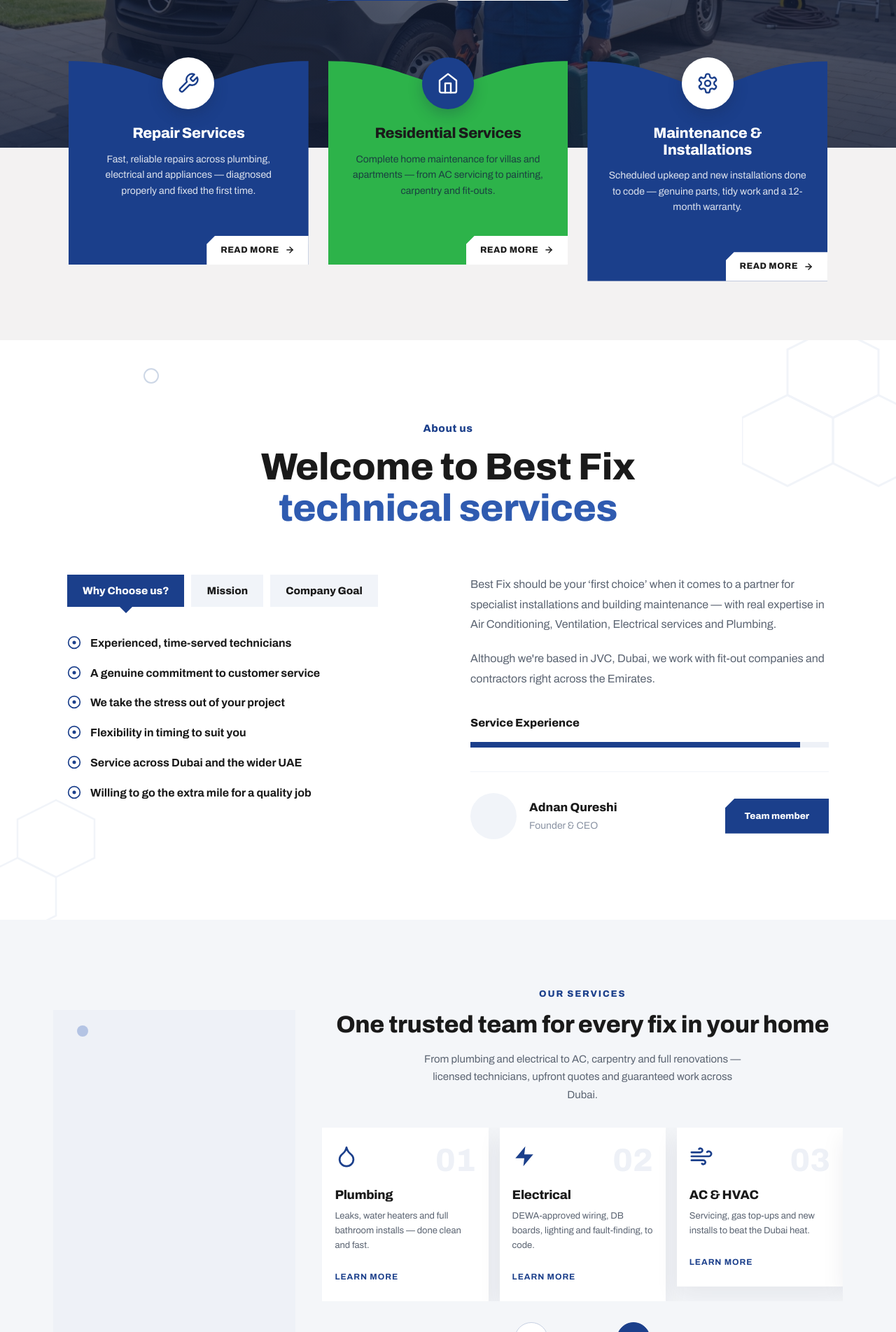
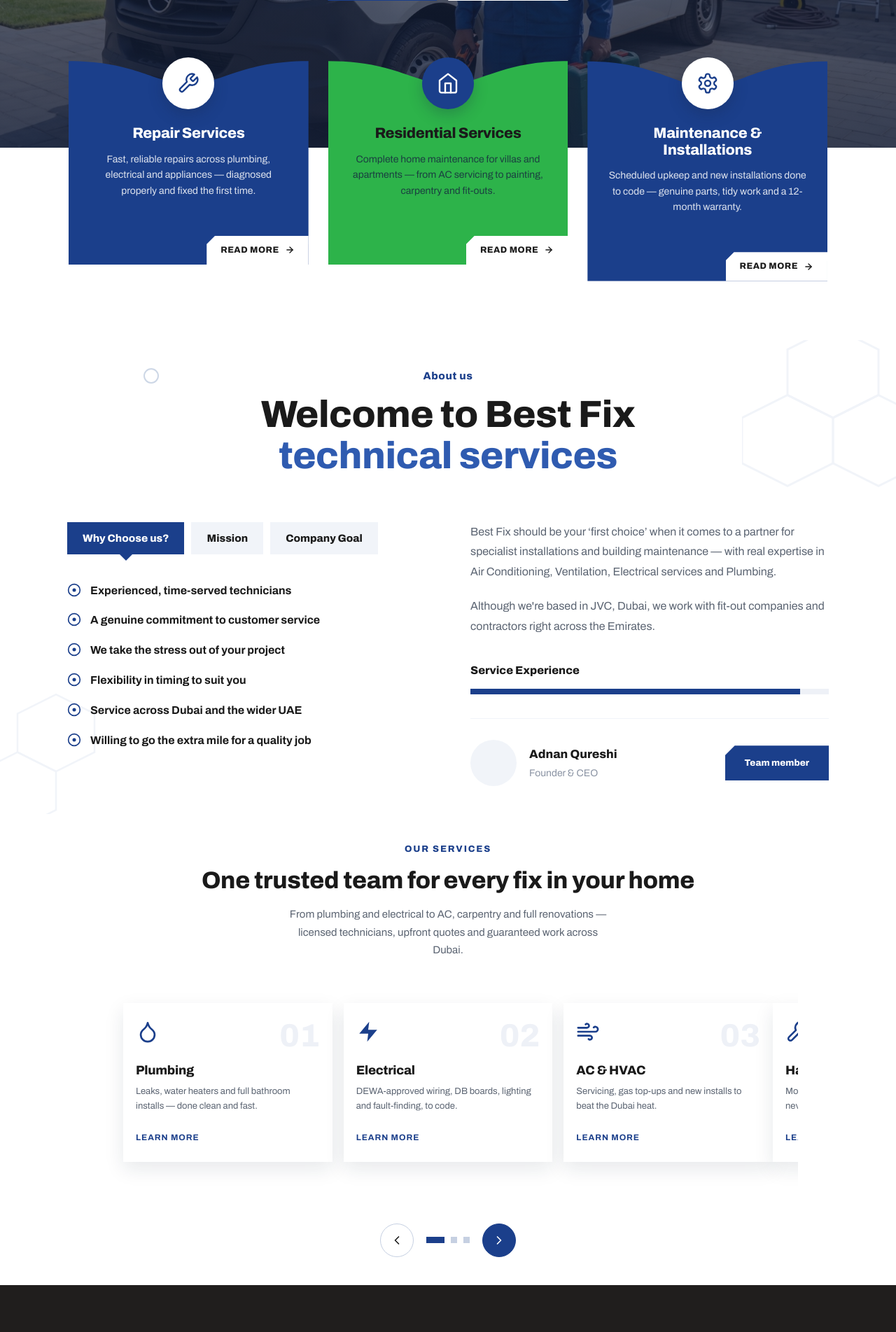
Before and after one commit to Shakeeb871/bestfixit-ae, a Flask app: page / in a window 1280 px wide. Shown: the part 636-2539 px from the top of the page at 70% size. Run offline with Flask 3, Linux system fonts and the light colour scheme; some web fonts are replaced.

Commit message:
White section backgrounds, tighter 5vh spacing, fixed card shadows
- Remove the light-grey section backgrounds (hero + services) -> clean white.
- Reduce About and Services vertical padding to 5vh so sections sit closer.
- Fix the Our-Services card shadows being clipped by the carousel's
  overflow:hidden — add breathing room and give the cards a soft base shadow
  plus a smooth lift-and-shadow on hover (no longer cut on any side).
- Remove the empty "repair person photo" placeholder column so the services
  section is clean, centered and full-width.

Co-Authored-By: Claude Opus 4.8 <noreply@anthropic.com>
Claude-Session: https://claude.ai/code/session_016tDyNJwNLGHkf9e7t3iXBH

```diff
--- a/templates/index.html
+++ b/templates/index.html
@@ -47,6 +47,11 @@
 .svc-link:hover .arw{opacity:1; transform:translateX(0); animation:svcArrow .9s ease-in-out infinite;}
 @keyframes svcArrow{0%{transform:translateX(-6px); opacity:0;} 25%{opacity:1;} 75%{opacity:1;} 100%{transform:translateX(9px); opacity:0;}}
 @media (prefers-reduced-motion: reduce){.svc-link:hover .arw{animation:none; opacity:1; transform:none;}}
+</style>
+<style id="svc-card-style">
+.svc-card{ box-shadow:0 10px 26px rgba(22,35,63,.10); transition:transform .28s ease, box-shadow .28s ease; }
+.svc-card:hover{ transform:translateY(-6px); box-shadow:0 18px 42px rgba(22,35,63,.17); }
+@media (prefers-reduced-motion: reduce){ .svc-card:hover{ transform:none; } }
 </style>
 </head>
 <body>
@@ -446,7 +451,7 @@ details[open] .bf-faq-chev{ transform:rotate(180deg); }
 
 <!-- ═══════════════ HERO (reference-style) ═══════════════ -->
 
-<section id="top" data-screen-label="Hero" style="position:relative; background:#f3f2f2;">
+<section id="top" data-screen-label="Hero" style="position:relative; background:#fff;">
   <div style="position:relative; overflow:hidden;">
     <!-- background photo -->
     <div style="position:absolute; inset:0; z-index:0;">
@@ -497,7 +502,7 @@ details[open] .bf-faq-chev{ transform:rotate(180deg); }
   </div>
 </section>
 
-<section id="about" data-screen-label="About" style="position:relative; padding:clamp(72px,9vw,120px) 0; background:#fff; overflow:hidden;">
+<section id="about" data-screen-label="About" style="position:relative; padding:5vh 0; background:#fff; overflow:hidden;">
   <!-- faint geometric decorations -->
   <svg aria-hidden="true" width="260" height="260" viewBox="0 0 120 120" style="position:absolute; top:-30px; right:-40px; color:#f1f4f9; z-index:0;" fill="none" stroke="currentColor" stroke-width="1.4"><path d="M30 20 60 5 90 20 90 50 60 65 30 50Z"></path><path d="M60 65 90 50 120 65 120 95 90 110 60 95Z"></path><path d="M0 65 30 50 60 65 60 95 30 110 0 95Z"></path></svg>
   <svg aria-hidden="true" width="220" height="220" viewBox="0 0 120 120" style="position:absolute; bottom:-40px; left:-30px; color:#f1f4f9; z-index:0;" fill="none" stroke="currentColor" stroke-width="1.4"><path d="M30 20 60 5 90 20 90 50 60 65 30 50Z"></path><path d="M0 65 30 50 60 65 60 95 30 110 0 95Z"></path></svg>
@@ -559,24 +564,18 @@ details[open] .bf-faq-chev{ transform:rotate(180deg); }
   </div>
 </section>
 
-<section id="services" data-screen-label="Services" style="position:relative; padding:clamp(60px,7.5vw,104px) 0; background:#f4f6f9; overflow:hidden;">
+<section id="services" data-screen-label="Services" style="position:relative; padding:5vh 0; background:#fff; overflow:hidden;">
   <div style="max-width:1240px; margin:0 auto; padding:0 clamp(20px,5vw,56px); display:flex; flex-wrap:wrap; gap:clamp(28px,3vw,48px); align-items:center;">
-    <div data-reveal="" style="position:relative; flex:1 1 260px; min-width:0; max-width:34%;">
-      <span aria-hidden="true" style="position:absolute; top:22px; left:34px; width:16px; height:16px; border-radius:50%; background:#b4c4e4; z-index:2;"></span>
-      <div style="position:relative; aspect-ratio:3/4; background:#eef1f7;">
-        <image-slot id="bf-svc-hero" shape="rect" fit="cover" placeholder="Repair person photo"></image-slot>
-      </div>
-    </div>
-    <div data-reveal="" style="flex:2.6 1 520px; min-width:0;">
+    <div data-reveal="" style="flex:1 1 100%; min-width:0; max-width:1000px; margin:0 auto;">
       <div style="text-align:center; margin-bottom:34px;">
         <div style="font-family:var(--font-heading); font-weight:800; font-size:13px; letter-spacing:.14em; text-transform:uppercase; color:#1b3f8b; margin-bottom:14px;">Our Services</div>
         <h2 style="font-family:var(--font-heading); font-weight:800; font-size:clamp(24px,2.8vw,34px); line-height:1.2; letter-spacing:-.01em; margin:0; color:#1a1a1a;">One trusted team for every fix in your home</h2>
         <p style="font-size:15px; line-height:1.7; margin:16px auto 0; max-width:54ch; color:#5b6472;">From plumbing and electrical to AC, carpentry and full renovations — licensed technicians, upfront quotes and guaranteed work across Dubai.</p>
       </div>
-      <div style="overflow:hidden;">
+      <div style="overflow:hidden; padding:28px 36px 58px;">
         <div data-svc-track="" style="display:flex; transition:transform .55s cubic-bezier(.4,0,.2,1);">
       <div style="min-width:100%; display:grid; grid-template-columns:repeat(3,minmax(0,1fr)); gap:16px; align-items:start;">
-        <div style="position:relative; min-width:0; background:#fff; padding:24px 18px; box-shadow:0 12px 32px rgba(22,35,63,.07);">
+        <div class="svc-card" style="position:relative; min-width:0; background:#fff; padding:24px 18px;">
           <div style="display:flex; align-items:flex-start; justify-content:space-between;">
             <svg width="34" height="34" viewBox="0 0 24 24" fill="none" stroke="#1b3f8b" stroke-width="1.9" stroke-linecap="round" stroke-linejoin="round"><path d="M12 22a7 7 0 0 0 7-7c0-2-1-3.9-3-5.5s-3.5-4-4-6.5c-.5 2.5-2 4.9-4 6.5C6 11.1 5 13 5 15a7 7 0 0 0 7 7z"></path></svg>
             <span style="font-family:var(--font-heading); font-weight:800; font-size:46px; line-height:1; color:#eef1f7;">01</span>
@@ -585,7 +584,7 @@ details[open] .bf-faq-chev{ transform:rotate(180deg); }
           <p style="font-size:13px; line-height:1.6; margin:0 0 22px; color:#5b6472;">Leaks, water heaters and full bathroom installs — done clean and fast.</p>
           <a href="#contact" class="svc-link">Learn More <span class="arw"><svg width="15" height="15" viewBox="0 0 24 24" fill="none" stroke="currentColor" stroke-width="2.6" stroke-linecap="round" stroke-linejoin="round"><path d="M5 12h14"></path><path d="m12 5 7 7-7 7"></path></svg></span></a>
         </div>
-        <div style="position:relative; min-width:0; background:#fff; padding:24px 18px; box-shadow:0 12px 32px rgba(22,35,63,.07);">
+        <div class="svc-card" style="position:relative; min-width:0; background:#fff; padding:24px 18px;">
           <div style="display:flex; align-items:flex-start; justify-content:space-between;">
             <svg width="34" height="34" viewBox="0 0 24 24" fill="none" stroke="#1b3f8b" stroke-width="1.9" stroke-linecap="round" stroke-linejoin="round"><polygon points="13 2 3 14 12 14 11 22 21 10 12 10 13 2" fill="#1b3f8b" stroke="none"></polygon></svg>
             <span style="font-family:var(--font-heading); font-weight:800; font-size:46px; line-height:1; color:#eef1f7;">02</span>
@@ -594,7 +593,7 @@ details[open] .bf-faq-chev{ transform:rotate(180deg); }
           <p style="font-size:13px; line-height:1.6; margin:0 0 22px; color:#5b6472;">DEWA-approved wiring, DB boards, lighting and fault-finding, to code.</p>
           <a href="#contact" class="svc-link">Learn More <span class="arw"><svg width="15" height="15" viewBox="0 0 24 24" fill="none" stroke="currentColor" stroke-width="2.6" stroke-linecap="round" stroke-linejoin="round"><path d="M5 12h14"></path><path d="m12 5 7 7-7 7"></path></svg></span></a>
         </div>
-        <div style="position:relative; min-width:0; background:#fff; padding:24px 18px; box-shadow:0 12px 32px rgba(22,35,63,.07);">
+        <div class="svc-card" style="position:relative; min-width:0; background:#fff; padding:24px 18px;">
           <div style="display:flex; align-items:flex-start; justify-content:space-between;">
             <svg width="34" height="34" viewBox="0 0 24 24" fill="none" stroke="#1b3f8b" stroke-width="1.9" stroke-linecap="round" stroke-linejoin="round"><path d="M17.7 7.7a2.5 2.5 0 1 1 1.8 4.3H2"></path><path d="M9.6 4.6A2 2 0 1 1 11 8H2"></path><path d="M12.6 19.4A2 2 0 1 0 14 16H2"></path></svg>
             <span style="font-family:var(--font-heading); font-weight:800; font-size:46px; line-height:1; color:#eef1f7;">03</span>
@@ -605,7 +604,7 @@ details[open] .bf-faq-chev{ transform:rotate(180deg); }
         </div>
       </div>
       <div style="min-width:100%; display:grid; grid-template-columns:repeat(3,minmax(0,1fr)); gap:16px; align-items:start;">
-        <div style="position:relative; min-width:0; background:#fff; padding:24px 18px; box-shadow:0 12px 32px rgba(22,35,63,.07);">
+        <div class="svc-card" style="position:relative; min-width:0; background:#fff; padding:24px 18px;">
           <div style="display:flex; align-items:flex-start; justify-content:space-between;">
             <svg width="34" height="34" viewBox="0 0 24 24" fill="none" stroke="#1b3f8b" stroke-width="1.9" stroke-linecap="round" stroke-linejoin="round"><path d="M14.7 6.3a1 1 0 0 0 0 1.4l1.6 1.6a1 1 0 0 0 1.4 0l3.77-3.77a6 6 0 0 1-7.94 7.94l-6.91 6.91a2.12 2.12 0 0 1-3-3l6.91-6.91a6 6 0 0 1 7.94-7.94l-3.76 3.76z"></path></svg>
             <span style="font-family:var(--font-heading); font-weight:800; font-size:46px; line-height:1; color:#eef1f7;">04</span>
@@ -614,7 +613,7 @@ details[open] .bf-faq-chev{ transform:rotate(180deg); }
           <p style="font-size:13px; line-height:1.6; margin:0 0 22px; color:#5b6472;">Mounting, sealing and the small fixes that never quite get done.</p>
           <a href="#contact" class="svc-link">Learn More <span class="arw"><svg width="15" height="15" viewBox="0 0 24 24" fill="none" stroke="currentColor" stroke-width="2.6" stroke-linecap="round" stroke-linejoin="round"><path d="M5 12h14"></path><path d="m12 5 7 7-7 7"></path></svg></span></a>
         </div>
-        <div style="position:relative; min-width:0; background:#fff; padding:24px 18px; box-shadow:0 12px 32px rgba(22,35,63,.07);">
+        <div class="svc-card" style="position:relative; min-width:0; background:#fff; padding:24px 18px;">
           <div style="display:flex; align-items:flex-start; justify-content:space-between;">
             <svg width="34" height="34" viewBox="0 0 24 24" fill="none" stroke="#1b3f8b" stroke-width="1.9" stroke-linecap="round" stroke-linejoin="round"><rect width="16" height="6" x="2" y="2" rx="1"></rect><path d="M10 16v-2a2 2 0 0 1 2-2h8a2 2 0 0 0 2-2V5"></path><rect width="4" height="6" x="8" y="16" rx="1"></rect></svg>
             <span style="font-family:var(--font-heading); font-weight:800; font-size:46px; line-height:1; color:#eef1f7;">05</span>
@@ -623,7 +622,7 @@ details[open] .bf-faq-chev{ transform:rotate(180deg); }
           <p style="font-size:13px; line-height:1.6; margin:0 0 22px; color:#5b6472;">Interior and exterior, feature walls and touch-ups — dust-free.</p>
           <a href="#contact" class="svc-link">Learn More <span class="arw"><svg width="15" height="15" viewBox="0 0 24 24" fill="none" stroke="currentColor" stroke-width="2.6" stroke-linecap="round" stroke-linejoin="round"><path d="M5 12h14"></path><path d="m12 5 7 7-7 7"></path></svg></span></a>
         </div>
-        <div style="position:relative; min-width:0; background:#fff; padding:24px 18px; box-shadow:0 12px 32px rgba(22,35,63,.07);">
+        <div class="svc-card" style="position:relative; min-width:0; background:#fff; padding:24px 18px;">
           <div style="display:flex; align-items:flex-start; justify-content:space-between;">
             <svg width="34" height="34" viewBox="0 0 24 24" fill="none" stroke="#1b3f8b" stroke-width="1.9" stroke-linecap="round" stroke-linejoin="round"><path d="M21.3 15.3a2.4 2.4 0 0 1 0 3.4l-2.6 2.6a2.4 2.4 0 0 1-3.4 0L2.7 8.7a2.41 2.41 0 0 1 0-3.4l2.6-2.6a2.41 2.41 0 0 1 3.4 0z"></path><path d="m14.5 12.5 2-2"></path><path d="m11.5 9.5 2-2"></path><path d="m8.5 6.5 2-2"></path><path d="m17.5 15.5 2-2"></path></svg>
             <span style="font-family:var(--font-heading); font-weight:800; font-size:46px; line-height:1; color:#eef1f7;">06</span>
@@ -634,7 +633,7 @@ details[open] .bf-faq-chev{ transform:rotate(180deg); }
         </div>
       </div>
       <div style="min-width:100%; display:grid; grid-template-columns:repeat(3,minmax(0,1fr)); gap:16px; align-items:start;">
-        <div style="position:relative; min-width:0; background:#fff; padding:24px 18px; box-shadow:0 12px 32px rgba(22,35,63,.07);">
+        <div class="svc-card" style="position:relative; min-width:0; background:#fff; padding:24px 18px;">
           <div style="display:flex; align-items:flex-start; justify-content:space-between;">
             <svg width="34" height="34" viewBox="0 0 24 24" fill="none" stroke="#1b3f8b" stroke-width="1.9" stroke-linecap="round" stroke-linejoin="round"><rect width="18" height="20" x="3" y="2" rx="1"></rect><path d="M3 6h3"></path><path d="M17 6h.01"></path><circle cx="12" cy="13" r="5"></circle><path d="M12 18a2.5 2.5 0 0 0 0-5"></path></svg>
             <span style="font-family:var(--font-heading); font-weight:800; font-size:46px; line-height:1; color:#eef1f7;">07</span>
@@ -643,7 +642,7 @@ details[open] .bf-faq-chev{ transform:rotate(180deg); }
           <p style="font-size:13px; line-height:1.6; margin:0 0 22px; color:#5b6472;">Washing machines, ovens and fridges — back running fast.</p>
           <a href="#contact" class="svc-link">Learn More <span class="arw"><svg width="15" height="15" viewBox="0 0 24 24" fill="none" stroke="currentColor" stroke-width="2.6" stroke-linecap="round" stroke-linejoin="round"><path d="M5 12h14"></path><path d="m12 5 7 7-7 7"></path></svg></span></a>
         </div>
-        <div style="position:relative; min-width:0; background:#fff; padding:24px 18px; box-shadow:0 12px 32px rgba(22,35,63,.07);">
+        <div class="svc-card" style="position:relative; min-width:0; background:#fff; padding:24px 18px;">
           <div style="display:flex; align-items:flex-start; justify-content:space-between;">
             <svg width="34" height="34" viewBox="0 0 24 24" fill="none" stroke="#1b3f8b" stroke-width="1.9" stroke-linecap="round" stroke-linejoin="round"><path d="m3 9 9-7 9 7v11a2 2 0 0 1-2 2H5a2 2 0 0 1-2-2z"></path><polyline points="9 22 9 12 15 12 15 22"></polyline></svg>
             <span style="font-family:var(--font-heading); font-weight:800; font-size:46px; line-height:1; color:#eef1f7;">08</span>
```
